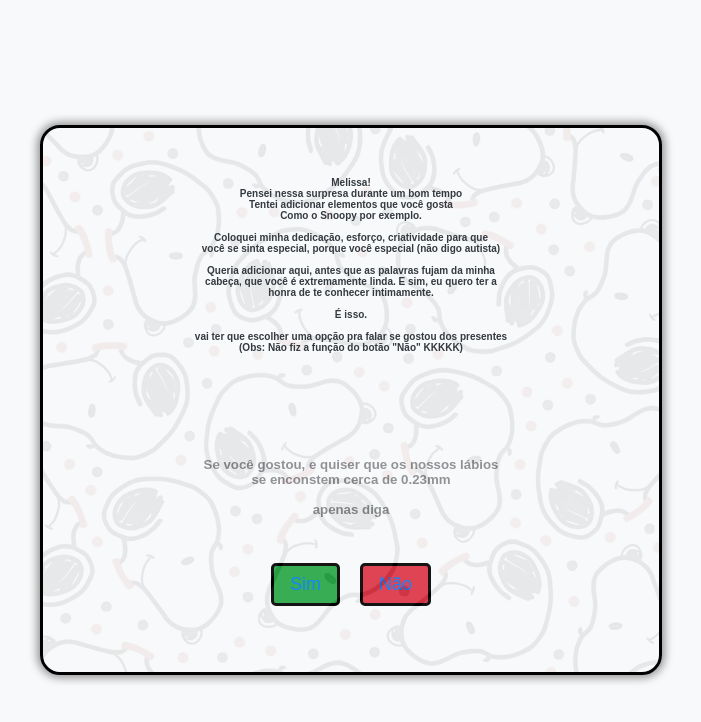
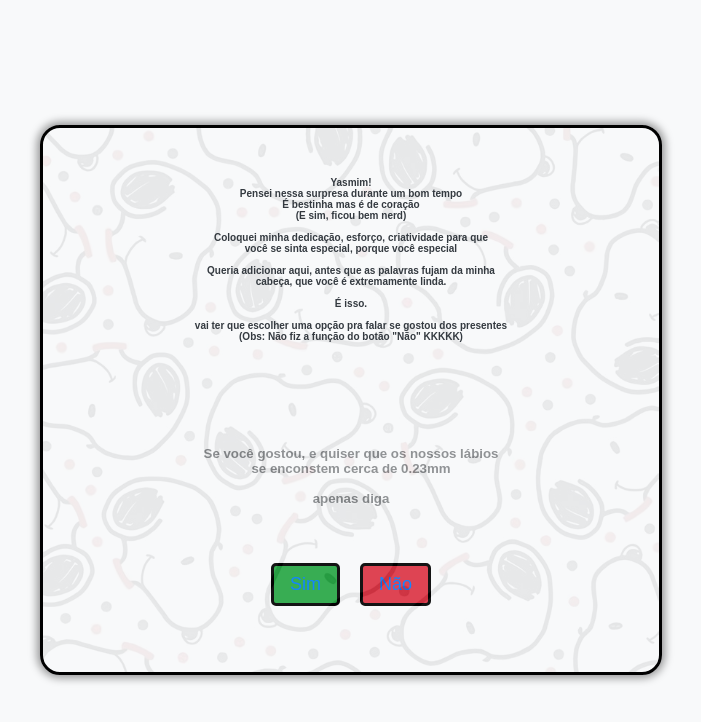
Before and after one commit to Kayque-Freitas/CODIGOS-DA-MASSA, a website: page index.html in a window 1280 px wide. Shown: the whole page, without its empty margins (289-990 px from the left). Drawn offline with Linux system fonts and the light colour scheme.

Commit message:
Update index.html

```diff
--- a/index.html
+++ b/index.html
@@ -11,17 +11,16 @@
 <body>
     <div class="container">
         <div class="bg-img"></div>
-        <h1><p>Melissa!<br>
+        <h1><p>Yasmim!<br>
             Pensei nessa surpresa durante um bom tempo<br>
-            Tentei adicionar elementos que você gosta<br>
-            Como o Snoopy por exemplo.<br>
+            É bestinha mas é de coração<br>
+            (E sim, ficou bem nerd)<br>
             <br>
             Coloquei minha dedicação, esforço, criatividade para que<br>
-            você se sinta especial, porque você especial (não digo autista)<br>
+            você se sinta especial, porque você especial<br>
             <br>
             Queria adicionar aqui, antes que as palavras fujam da minha<br>
-            cabeça, que você é extremamente linda. E sim, eu quero ter a<br>
-            honra de te conhecer intimamente.<br>
+            cabeça, que você é extremamente linda.<br>
             <br>
             É isso.<br>
             <br>
```
